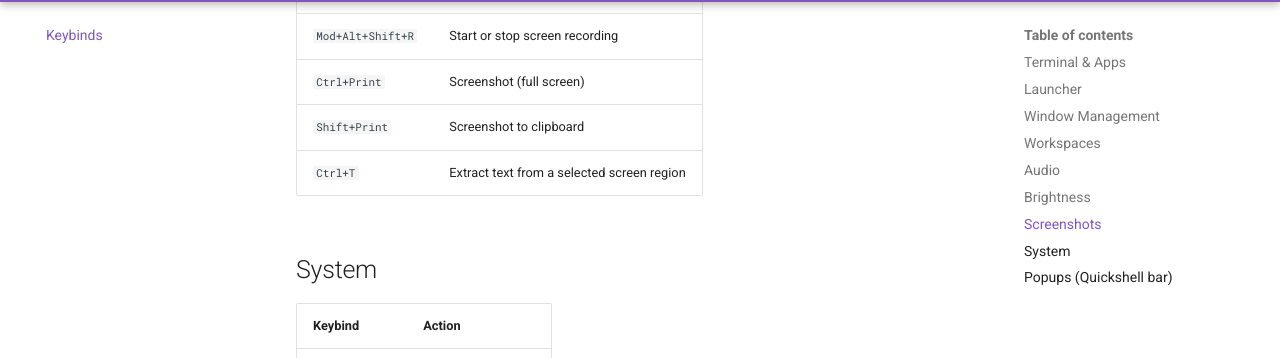
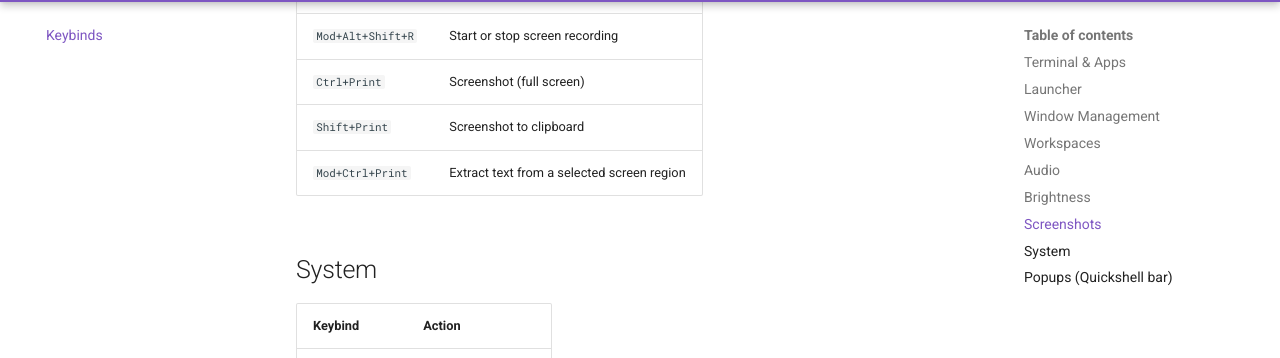
Before and after one commit to selfAnnihilator/zanken, an MkDocs documentation site: the page built from docs/keybinds.md, in a window 1280 px wide and 900 px high, scrolled down 2883 px. Shown: the part 94-452 px from the top of the window. Built offline with MkDocs 1.6.1 and Material for MkDocs 9.7.7, drawn with Linux system fonts in a browser that asks for light colours; comment, search, counter and statistics services are not loaded.

Commit message:
Restore text extraction print shortcut

```diff
--- a/docs/keybinds.md
+++ b/docs/keybinds.md
@@ -76,7 +76,7 @@
 | `Mod+Alt+Shift+R` | Start or stop screen recording |
 | `Ctrl+Print` | Screenshot (full screen) |
 | `Shift+Print` | Screenshot to clipboard |
-| `Ctrl+T` | Extract text from a selected screen region |
+| `Mod+Ctrl+Print` | Extract text from a selected screen region |
 
 ## System
 
```
Also changed, not shown: 2 other files.
